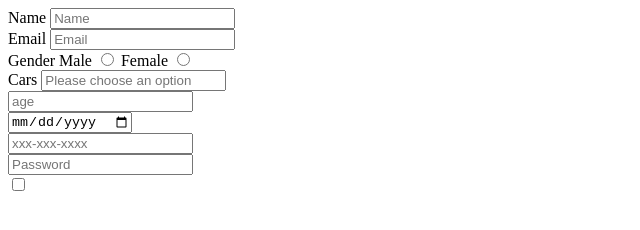
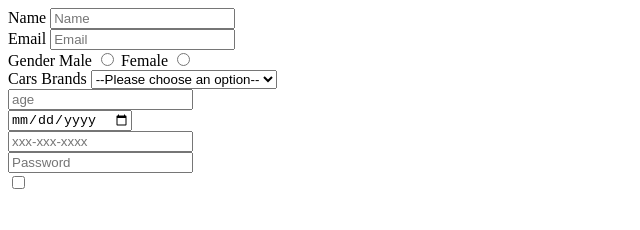
Before and after one commit to acciojob/signup-form-car-codergit-m, a website: page main.html in a window 1280 px wide. Shown: the whole page, without its empty margins (0-640 px from the left). Drawn offline with Linux system fonts and the light colour scheme.

Commit message:
created a submission

```diff
--- a/main.html
+++ b/main.html
@@ -24,9 +24,14 @@
 		<input type="Radio" required="Yes" id="gender_f">
 		<br>
 
-		<label for="cars">Cars</label>
-		<input type=="select" required="Yes" id="cars" placeholder="Please choose an option">
-		<br>
+		<label for="cars">Cars Brands</label>
+        <select name="cars" id="cars">
+			<option value="--Please choose an option--" disabled selected>--Please choose an option--</option>
+            <option id="cars" value="Mahindra Scorpi" required>Mahindra Scorpi</option>
+		    <option id="cars" value="Thar" required>Thar</option>
+            <option id="cars" value="Audi" required>Audi</option>
+		</select>
+        <br>
 
 		<input type="Number" required="Yes" id="age" placeholder="age">
 		<br>
```
